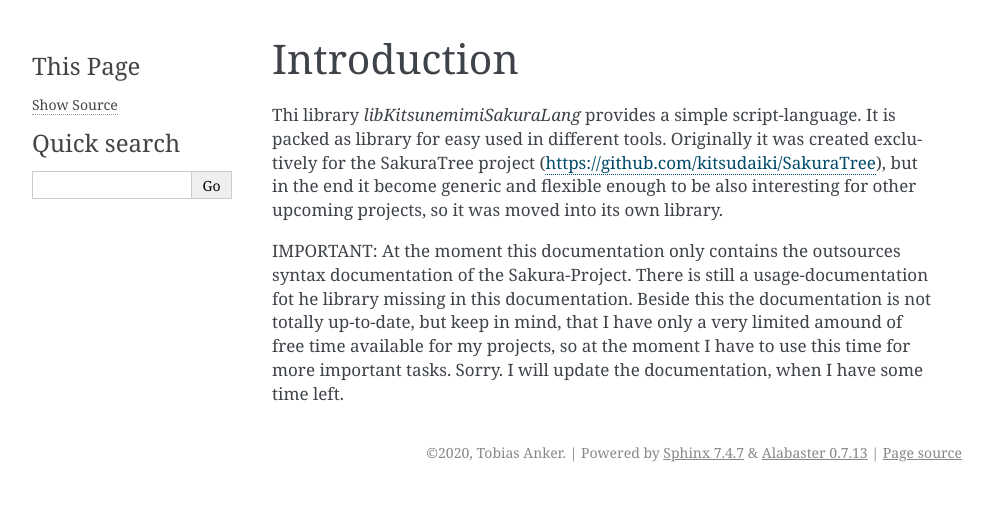
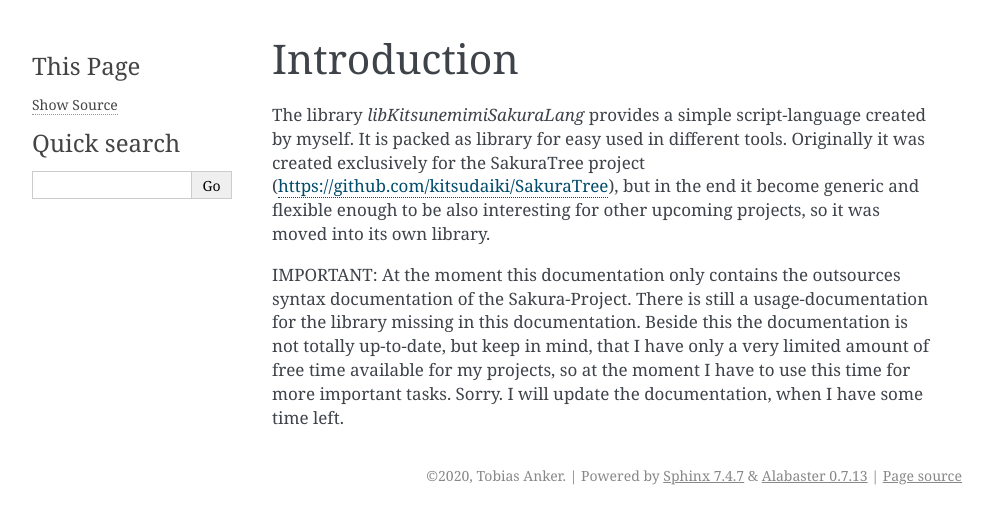
Before and after one commit to kitsudaiki/libKitsunemimiSakuraLang-Documentation, a Sphinx documentation site: the page built from source/introduction.rst, in a window 1280 px wide. Shown: the top 524 px of the page, without its empty margins (148-1141 px from the left). Built offline with Sphinx 7.4.7, drawn with Linux system fonts in a browser that asks for light colours.

```diff
--- a/source/introduction.rst
+++ b/source/introduction.rst
@@ -1,6 +1,7 @@
 Introduction
 ============
 
-Thi library `libKitsunemimiSakuraLang` provides a simple script-language. It is packed as library for easy used in different tools. Originally it was created exclutively for the SakuraTree project (https://github.com/kitsudaiki/SakuraTree), but in the end it become generic and flexible enough to be also interesting for other upcoming projects, so it was moved into its own library.
 
-IMPORTANT: At the moment this documentation only contains the outsources syntax documentation of the Sakura-Project. There is still a usage-documentation fot he library missing in this documentation. Beside this the documentation is not totally up-to-date, but keep in mind, that I have only a very limited amound of free time available for my projects, so at the moment I have to use this time for more important tasks. Sorry. I will update the documentation, when I have some time left.
+The library `libKitsunemimiSakuraLang` provides a simple script-language created by myself. It is packed as library for easy used in different tools. Originally it was created exclusively for the SakuraTree project (https://github.com/kitsudaiki/SakuraTree), but in the end it become generic and flexible enough to be also interesting for other upcoming projects, so it was moved into its own library.
+
+IMPORTANT: At the moment this documentation only contains the outsources syntax documentation of the Sakura-Project. There is still a usage-documentation for the library missing in this documentation. Beside this the documentation is not totally up-to-date, but keep in mind, that I have only a very limited amount of free time available for my projects, so at the moment I have to use this time for more important tasks. Sorry. I will update the documentation, when I have some time left.
```
Also changed, not shown: README.md (+5 -1 lines).
